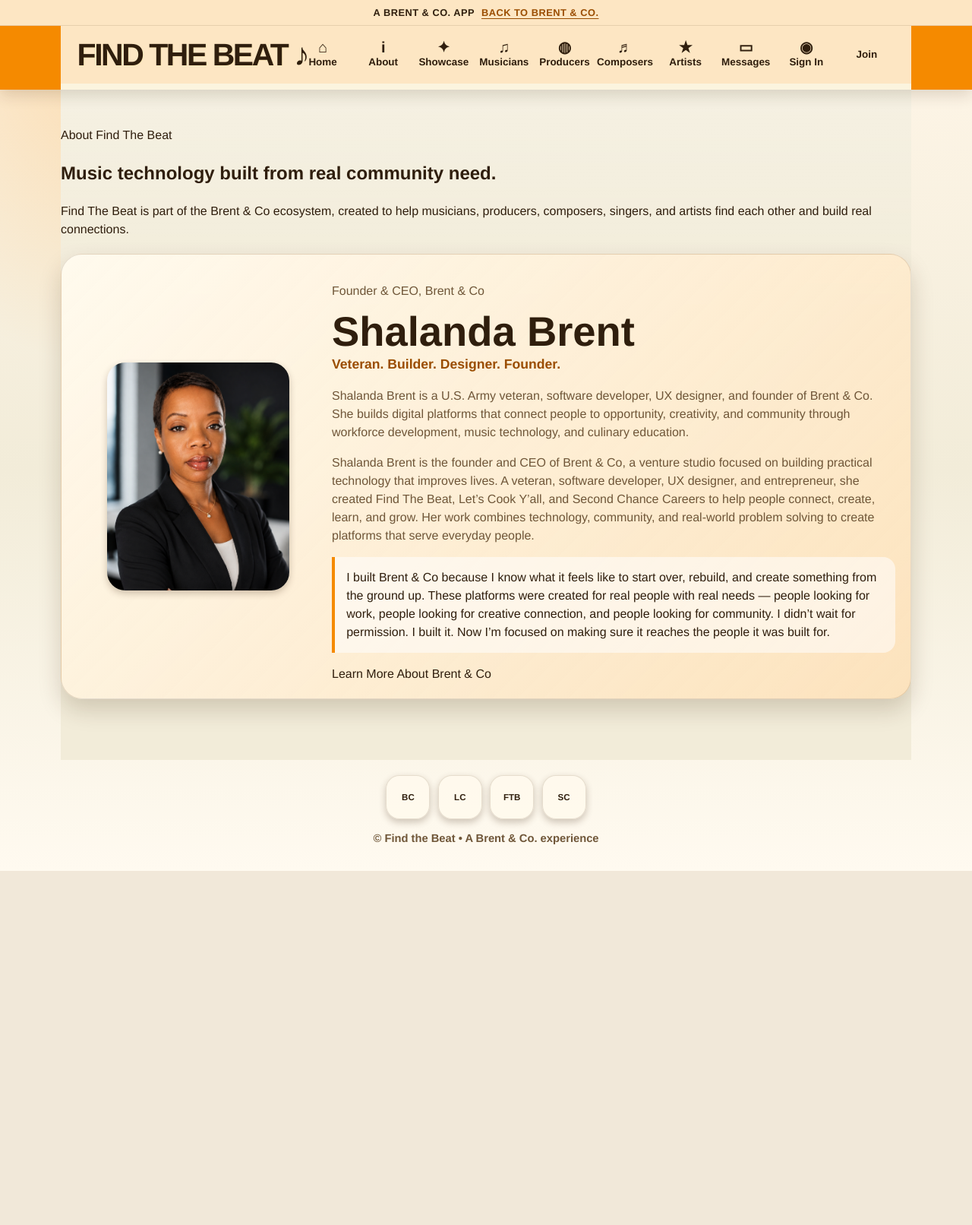
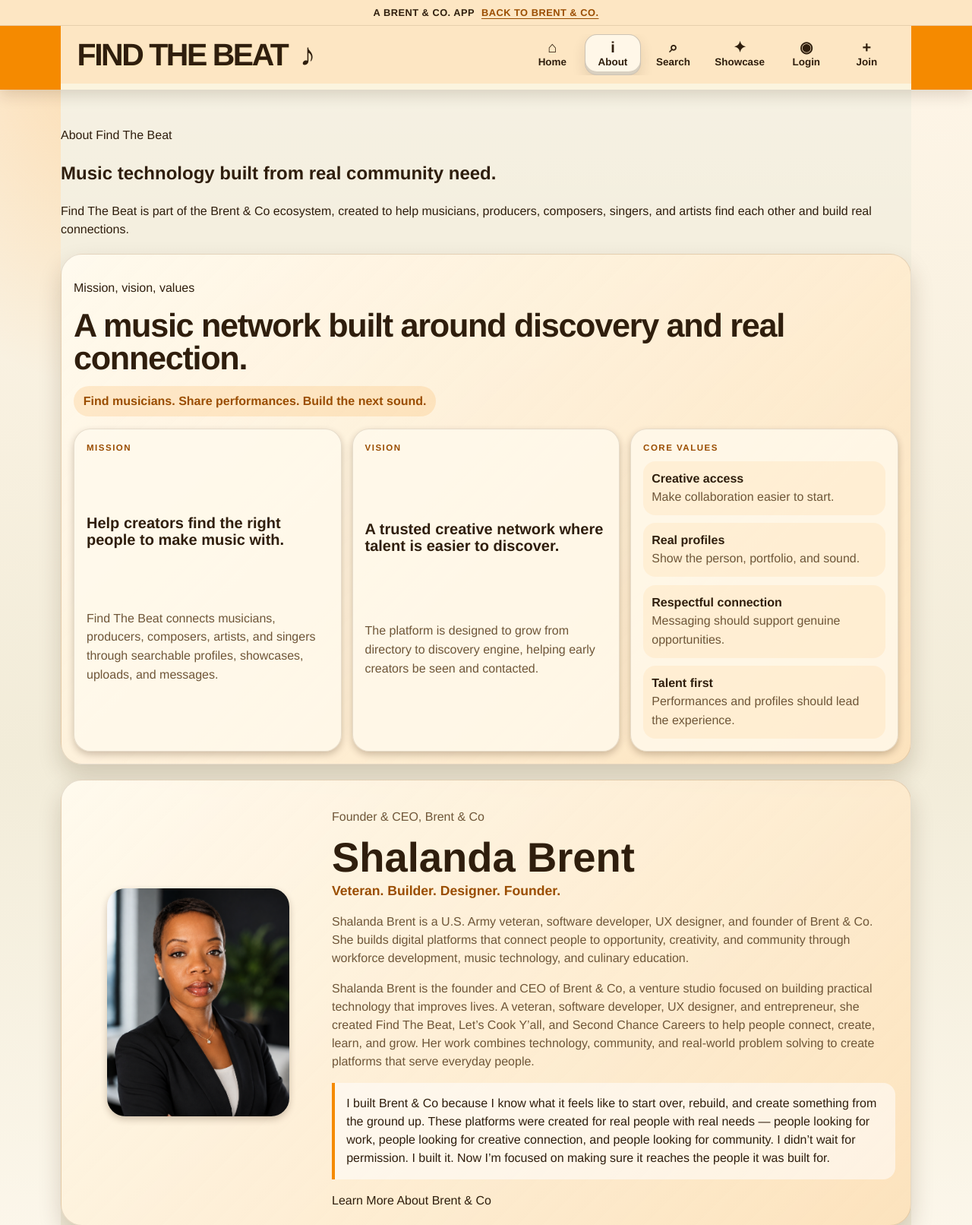
Before and after one commit to shayreneabee/find-the-beat, a Flask app: page /about in a window 1280 px wide. Shown: the top 1612 px of the page at 76% size. Before the commit the page ends 1146 px from the top, so only its background shows below. Run offline with Flask 3, Linux system fonts and the light colour scheme; some libraries are stand-ins or nearby versions.

Commit message:
Update Find The Beat SSO profile polish

```diff
--- a/app.py
+++ b/app.py
@@ -42,6 +42,7 @@ ALLOWED_IMAGE_EXTENSIONS = {"png", "jpg", "jpeg", "gif", "webp"}
 ALLOWED_VIDEO_EXTENSIONS = {"mp4", "mov", "m4v", "webm"}
 ALLOWED_AUDIO_EXTENSIONS = {"mp3", "wav", "m4a", "aac", "ogg", "webm"}
 BRENT_CO_URL = os.getenv("BRENT_CO_URL", "https://brentandco.org/")
+BRENT_SSO_URL = os.getenv("BRENT_SSO_URL", "https://brentandco.org/sso/start")
 FIND_THE_BEAT_URL = os.getenv("FIND_THE_BEAT_URL", "https://findthebeatmusic.com")
 SECOND_CHANCE_URL = os.getenv(
     "SECOND_CHANCE_URL",
@@ -770,6 +771,29 @@ def sso_b64encode(value):
     if isinstance(value, str):
         value = value.encode("utf-8")
     return base64.urlsafe_b64encode(value).decode("utf-8").rstrip("=")
+
+
+def sso_b64decode(value):
+    padding = "=" * (-len(value) % 4)
+    return base64.urlsafe_b64decode((value + padding).encode("utf-8"))
+
+
+def verify_sso_token(token, audience="find-the-beat"):
+    try:
+        body, signature = token.split(".", 1)
+        expected = hmac.new(
+            SSO_SHARED_SECRET.encode("utf-8"),
+            body.encode("utf-8"),
+            hashlib.sha256,
+        ).digest()
+        if not hmac.compare_digest(sso_b64decode(signature), expected):
+            return None
+        payload = json.loads(sso_b64decode(body).decode("utf-8"))
+    except (ValueError, json.JSONDecodeError, TypeError):
+        return None
+    if payload.get("aud") != audience or int(payload.get("exp", 0)) < int(time.time()):
+        return None
+    return payload
 
 
 def safe_relative_next(value, default="/"):
@@ -1058,6 +1082,78 @@ def update_user_profile(user_id, fields, profile_pic, profile_video):
             ),
         )
         ensure_master_profile(conn, user_id, "find-the-beat", fields["role"] or "user")
+
+
+def upsert_sso_user(payload):
+    email = (payload.get("email") or "").strip().lower()
+    if not email:
+        return None
+    display_name = payload.get("display_name") or email.split("@")[0]
+    photo = payload.get("profile_photo") or ""
+    provider = payload.get("authentication_provider") or "brent-sso"
+    with get_db() as conn:
+        existing = conn.execute("SELECT * FROM users WHERE lower(email) = lower(?)", (email,)).fetchone()
+        if existing:
+            user_id = existing["id"]
+            username = existing["username"] or unique_username(conn, display_name, email, user_id)
+            conn.execute(
+                """
+                UPDATE users
+                SET full_name = COALESCE(NULLIF(full_name, ''), ?),
+                    display_name = COALESCE(NULLIF(display_name, ''), ?),
+                    username = ?,
+                    avatar_url = COALESCE(NULLIF(avatar_url, ''), ?),
+                    profile_photo = COALESCE(NULLIF(profile_photo, ''), ?),
+                    brent_account_id = ?, provider = ?, auth_provider = ?,
+                    is_admin = MAX(is_admin, ?),
+                    is_founder = MAX(is_founder, ?),
+                    last_login_at = CURRENT_TIMESTAMP,
+                    updated_at = CURRENT_TIMESTAMP
+                WHERE id = ?
+                """,
+                (
+                    display_name,
+                    display_name,
+                    username,
+                    photo,
+                    photo,
+                    payload.get("sub") or brent_account_id(email),
+                    provider,
+                    provider,
+                    int(bool(payload.get("is_admin"))),
+                    int(bool(payload.get("is_founder"))),
+                    user_id,
+                ),
+            )
+        else:
+            cursor = conn.execute(
+                """
+                INSERT INTO users (
+                    email, password_hash, full_name, display_name, username, avatar_url, profile_photo,
+                    brent_account_id, provider, auth_provider, is_admin, is_founder, is_verified,
+                    last_login_at, updated_at
+                )
+                VALUES (?, ?, ?, ?, ?, ?, ?, ?, ?, ?, ?, ?, ?, CURRENT_TIMESTAMP, CURRENT_TIMESTAMP)
+                """,
+                (
+                    email,
+                    generate_password_hash(secrets.token_urlsafe(32)),
+                    display_name,
+                    display_name,
+                    unique_username(conn, display_name, email),
+                    photo,
+                    photo,
+                    payload.get("sub") or brent_account_id(email),
+                    provider,
+                    provider,
+                    int(bool(payload.get("is_admin"))),
+                    int(bool(payload.get("is_founder"))),
+                    int(bool(payload.get("is_founder"))),
+                ),
+            )
+            user_id = cursor.lastrowid
+        ensure_master_profile(conn, user_id, "find-the-beat", "user")
+        return row_to_profile(conn.execute("SELECT * FROM users WHERE id = ?", (user_id,)).fetchone())
 
 
 def create_performance(profile_id, title, description, video_filename, audio_filename, image_filename, thumb_filename, external_url=""):
@@ -2148,6 +2244,28 @@ def sso_start():
     return redirect(f"{target['callback']}{separator}{urlencode({'token': token, 'next': next_path})}")
 
 
+@app.route("/sso/login")
+def sso_login():
+    next_path = request.args.get("next") or "/profile"
+    query = urlencode({"app": "find-the-beat", "next": next_path})
+    return redirect(f"{BRENT_SSO_URL}?{query}")
+
+
+@app.route("/sso/consume")
+def sso_consume():
+    payload = verify_sso_token(request.args.get("token", ""))
+    if not payload:
+        flash("That Brent & Co sign-in link expired. Please try again.")
+        return redirect(url_for("login"))
+    user = upsert_sso_user(payload)
+    if not user:
+        flash("We could not read that Brent & Co account.")
+        return redirect(url_for("login"))
+    session.clear()
+    session["user_id"] = user.id
+    return redirect(safe_relative_next(request.args.get("next"), "/profile"))
+
+
 @app.route("/login", methods=["GET", "POST"])
 def login():
     if request.method == "POST":
--- a/templates/about.html
+++ b/templates/about.html
@@ -10,6 +10,35 @@
     Find The Beat is part of the Brent & Co ecosystem, created to help musicians,
     producers, composers, singers, and artists find each other and build real connections.
   </p>
+</section>
+
+<section class="mission-values" aria-labelledby="ftb-mission-title">
+  <div class="mv-header">
+    <p class="brand-kicker">Mission, vision, values</p>
+    <h2 id="ftb-mission-title">A music network built around discovery and real connection.</h2>
+    <p class="mv-tagline">Find musicians. Share performances. Build the next sound.</p>
+  </div>
+  <div class="mv-grid">
+    <article class="mv-card">
+      <span>Mission</span>
+      <h3>Help creators find the right people to make music with.</h3>
+      <p>Find The Beat connects musicians, producers, composers, artists, and singers through searchable profiles, showcases, uploads, and messages.</p>
+    </article>
+    <article class="mv-card">
+      <span>Vision</span>
+      <h3>A trusted creative network where talent is easier to discover.</h3>
+      <p>The platform is designed to grow from directory to discovery engine, helping early creators be seen and contacted.</p>
+    </article>
+    <article class="mv-card values-card">
+      <span>Core Values</span>
+      <div class="value-list">
+        <div><strong>Creative access</strong><p>Make collaboration easier to start.</p></div>
+        <div><strong>Real profiles</strong><p>Show the person, portfolio, and sound.</p></div>
+        <div><strong>Respectful connection</strong><p>Messaging should support genuine opportunities.</p></div>
+        <div><strong>Talent first</strong><p>Performances and profiles should lead the experience.</p></div>
+      </div>
+    </article>
+  </div>
 </section>
 
 <section class="founder-section" aria-labelledby="founder-title">
--- a/templates/base.html
+++ b/templates/base.html
@@ -192,10 +192,6 @@
     .nav-pill.showcase-link::before { content: "✦"; }
     .nav-pill.search-link::before,
     .nav-pill.browse-link::before { content: "⌕"; }
-    .nav-pill.musicians-link::before { content: "♫"; }
-    .nav-pill.producers-link::before { content: "◍"; }
-    .nav-pill.composers-link::before { content: "♬"; }
-    .nav-pill.artists-link::before { content: "★"; }
     .nav-pill.performances-link::before { content: "✦"; }
     .nav-pill.inbox-link::before,
     .nav-pill.messages-link::before { content: "▭"; }
@@ -204,6 +200,7 @@
     .nav-pill.logout-link::before { content: "↗"; }
     .nav-pill.brent-link::before { content: "&"; }
     .nav-pill.about-link::before { content: "i"; }
+    .nav-pill.join-link::before { content: "+"; }
 
     .nav-badge {
       position: absolute;
@@ -228,6 +225,13 @@
       transform: translateY(-1px);
     }
 
+    .nav-pill.is-active,
+    .nav-pill[aria-current="page"] {
+      background: #fff7e8;
+      border-color: rgba(47, 30, 13, 0.24);
+      box-shadow: inset 0 -4px 0 rgba(47, 30, 13, 0.18), 0 8px 18px rgba(47, 30, 13, 0.12);
+    }
+
     .nav-pill.primary {
       display: none;
     }
@@ -249,6 +253,88 @@
       border-radius: 28px;
       background: linear-gradient(135deg, rgba(255, 250, 238, 0.98), rgba(255, 224, 181, 0.78));
       box-shadow: var(--shadow);
+    }
+
+    .mission-values {
+      display: grid;
+      gap: 1rem;
+      margin-top: 1.25rem;
+      padding: 1rem;
+      border: 1px solid rgba(78, 47, 16, 0.14);
+      border-radius: 28px;
+      background: linear-gradient(135deg, rgba(255, 250, 238, 0.98), rgba(255, 224, 181, 0.78));
+      box-shadow: var(--shadow);
+    }
+
+    .mv-header h2 {
+      margin: 0.15rem 0 0.5rem;
+      color: var(--text);
+      font-size: clamp(1.8rem, 7vw, 2.7rem);
+      line-height: 1;
+      letter-spacing: -0.03em;
+    }
+
+    .mv-tagline {
+      display: inline-flex;
+      width: fit-content;
+      margin: 0.4rem 0 0;
+      padding: 0.5rem 0.8rem;
+      border-radius: 999px;
+      background: rgba(245, 138, 0, 0.14);
+      color: var(--accent-dark);
+      font-weight: 900;
+    }
+
+    .mv-grid {
+      display: grid;
+      gap: 0.85rem;
+    }
+
+    .mv-card {
+      display: grid;
+      gap: 0.55rem;
+      padding: 1rem;
+      border: 1px solid rgba(78, 47, 16, 0.14);
+      border-radius: 22px;
+      background: rgba(255, 250, 238, 0.78);
+      box-shadow: var(--lift);
+    }
+
+    .mv-card span {
+      color: var(--accent-dark);
+      font-size: 0.72rem;
+      font-weight: 950;
+      letter-spacing: 0.13em;
+      text-transform: uppercase;
+    }
+
+    .mv-card h3 {
+      margin: 0;
+      color: var(--text);
+      font-size: 1.25rem;
+      line-height: 1.08;
+    }
+
+    .mv-card p {
+      margin: 0;
+      color: var(--muted);
+      line-height: 1.55;
+    }
+
+    .value-list {
+      display: grid;
+      gap: 0.65rem;
+    }
+
+    .value-list div {
+      padding: 0.7rem;
+      border-radius: 16px;
+      background: rgba(245, 138, 0, 0.08);
+    }
+
+    .value-list strong {
+      display: block;
+      color: var(--text);
     }
 
     .founder-photo {
@@ -294,6 +380,10 @@
         grid-template-columns: minmax(14rem, 20rem) 1fr;
         align-items: center;
         padding: 1.25rem;
+      }
+
+      .mv-grid {
+        grid-template-columns: repeat(3, minmax(0, 1fr));
       }
     }
 
@@ -758,23 +848,21 @@
         <div class="brand-mark">♪</div>
       </a>
 
+      {% set current_endpoint = request.endpoint or "" %}
       <nav class="nav" aria-label="Main navigation">
-        <a href="{{ url_for('home') }}" class="nav-pill home-link">Home</a>
-        <a href="{{ url_for('about') }}" class="nav-pill about-link">About</a>
-        <a href="{{ url_for('showcase') }}" class="nav-pill showcase-link">Showcase</a>
-        <a href="{{ url_for('musicians') }}" class="nav-pill musicians-link">Musicians</a>
-        <a href="{{ url_for('producers') }}" class="nav-pill producers-link">Producers</a>
-        <a href="{{ url_for('composers') }}" class="nav-pill composers-link">Composers</a>
-        <a href="{{ url_for('artists') }}" class="nav-pill artists-link">Artists</a>
-
+        <a href="{{ url_for('home') }}" class="nav-pill home-link{% if current_endpoint == 'home' %} is-active{% endif %}"{% if current_endpoint == 'home' %} aria-current="page"{% endif %}>Home</a>
         {% if user %}
-          <a href="{{ url_for('inbox') }}" class="nav-pill messages-link">Messages<span class="nav-badge" data-unread-badge {% if not unread_count %}hidden{% endif %}>{{ unread_count if unread_count and unread_count < 10 else "9+" if unread_count else "" }}</span></a>
-          <a href="{{ url_for('profile') }}" class="nav-pill profile-link">Profile</a>
+          <a href="{{ url_for('search') }}" class="nav-pill search-link{% if current_endpoint in ['search', 'profiles', 'production', 'producers', 'artists', 'musicians', 'singers', 'composers'] %} is-active{% endif %}"{% if current_endpoint in ['search', 'profiles', 'production', 'producers', 'artists', 'musicians', 'singers', 'composers'] %} aria-current="page"{% endif %}>Search</a>
+          <a href="{{ url_for('showcase') }}" class="nav-pill showcase-link{% if current_endpoint in ['showcase', 'performance_detail'] %} is-active{% endif %}"{% if current_endpoint in ['showcase', 'performance_detail'] %} aria-current="page"{% endif %}>Showcase</a>
+          <a href="{{ url_for('inbox') }}" class="nav-pill messages-link{% if current_endpoint in ['inbox', 'thread', 'new_message'] %} is-active{% endif %}"{% if current_endpoint in ['inbox', 'thread', 'new_message'] %} aria-current="page"{% endif %}>Messages<span class="nav-badge" data-unread-badge {% if not unread_count %}hidden{% endif %}>{{ unread_count if unread_count and unread_count < 10 else "9+" if unread_count else "" }}</span></a>
+          <a href="{{ url_for('profile') }}" class="nav-pill profile-link{% if current_endpoint in ['profile', 'edit_profile', 'profile_by_username'] %} is-active{% endif %}"{% if current_endpoint in ['profile', 'edit_profile', 'profile_by_username'] %} aria-current="page"{% endif %}>Profile</a>
           <a href="{{ url_for('logout') }}" class="nav-pill logout-link">Logout</a>
         {% else %}
-          <a href="{{ url_for('login') }}" class="nav-pill messages-link">Messages</a>
-          <a href="{{ url_for('login') }}" class="nav-pill login-link">Sign In</a>
-          <a href="{{ url_for('signup') }}" class="nav-pill primary">Join</a>
+          <a href="{{ url_for('about') }}" class="nav-pill about-link{% if current_endpoint == 'about' %} is-active{% endif %}"{% if current_endpoint == 'about' %} aria-current="page"{% endif %}>About</a>
+          <a href="{{ url_for('search') }}" class="nav-pill search-link{% if current_endpoint in ['search', 'profiles', 'production', 'producers', 'artists', 'musicians', 'singers', 'composers'] %} is-active{% endif %}"{% if current_endpoint in ['search', 'profiles', 'production', 'producers', 'artists', 'musicians', 'singers', 'composers'] %} aria-current="page"{% endif %}>Search</a>
+          <a href="{{ url_for('showcase') }}" class="nav-pill showcase-link{% if current_endpoint in ['showcase', 'performance_detail'] %} is-active{% endif %}"{% if current_endpoint in ['showcase', 'performance_detail'] %} aria-current="page"{% endif %}>Showcase</a>
+          <a href="{{ url_for('login') }}" class="nav-pill login-link{% if current_endpoint == 'login' %} is-active{% endif %}"{% if current_endpoint == 'login' %} aria-current="page"{% endif %}>Login</a>
+          <a href="{{ url_for('signup') }}" class="nav-pill primary join-link{% if current_endpoint == 'signup' %} is-active{% endif %}"{% if current_endpoint == 'signup' %} aria-current="page"{% endif %}>Join</a>
         {% endif %}
       </nav>
     </header>
--- a/templates/login.html
+++ b/templates/login.html
@@ -104,12 +104,12 @@
     <button type="submit" class="button primary">Sign-In</button>
     <a href="{{ url_for('signup') }}" class="button secondary">Create Account</a>
   </div>
-  <div class="oauth-prep" aria-label="Future social sign in">
-    <button type="button" disabled>Continue with Google</button>
+  <div class="oauth-prep" aria-label="Brent and Co social sign in">
+    <a href="{{ url_for('sso_login', next='/profile') }}">Continue with Google</a>
     <button type="button" disabled>Continue with Apple</button>
     <button type="button" disabled>Continue with Facebook</button>
     <a href="{{ url_for('signup') }}">Continue with Email</a>
   </div>
-  <p class="login-note">Use email and password now. Social sign-in turns on after provider keys are configured.</p>
+  <p class="login-note">Google sign-in uses your Brent &amp; Co account. Apple and Facebook are next.</p>
 </form>
 {% endblock %}
--- a/templates/signup.html
+++ b/templates/signup.html
@@ -236,8 +236,8 @@
       <button class="button primary" type="submit">Create Account</button>
       <a class="button secondary" href="{{ url_for('login') }}">Sign In Instead</a>
     </div>
-    <div class="oauth-prep" aria-label="Future social sign in">
-      <button type="button" disabled>Continue with Google</button>
+    <div class="oauth-prep" aria-label="Brent and Co social sign in">
+      <a href="{{ url_for('sso_login', next='/profile') }}">Continue with Google</a>
       <button type="button" disabled>Continue with Apple</button>
       <button type="button" disabled>Continue with Facebook</button>
       <a href="{{ url_for('login') }}">Continue with Email</a>
```
Also changed, not shown: 1 other file.
